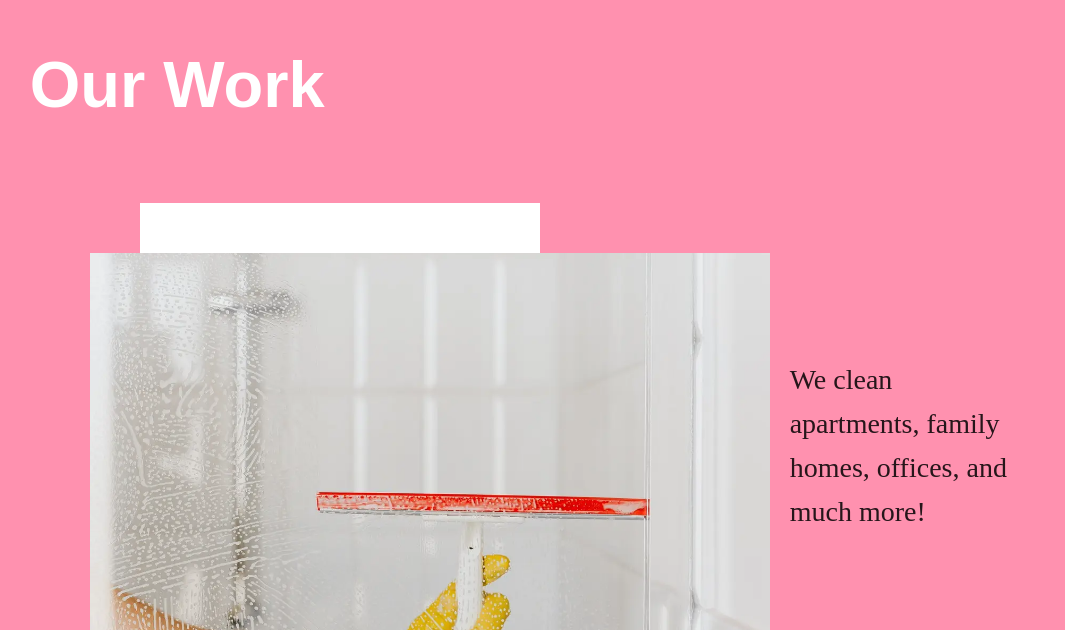
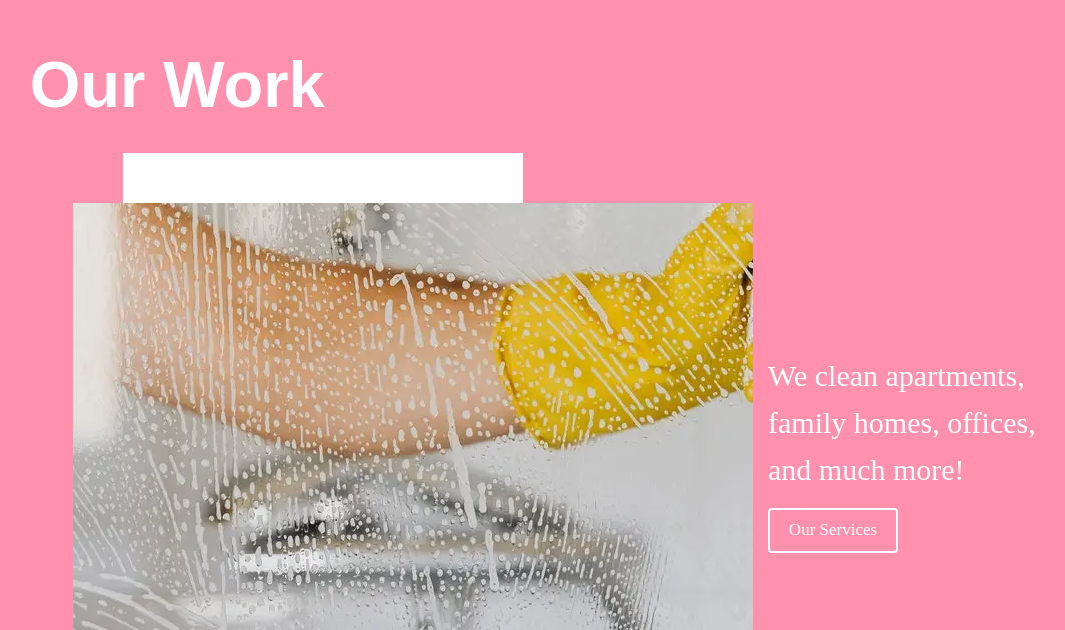
Before and after one commit to Carlos460/dd-sparkle-cleaning, a Next.js app: page / in a window 1280 px wide. Shown: the part 850-1480 px from the top of the page, without its empty margins (77-1142 px from the left). Built offline with nearby package versions, Linux system fonts and the light colour scheme; a web font is replaced by a local one.

Commit message:
Completed design implementation of the our work section

```diff
--- a/_includes/WorkCarousel/WorkCarousel.styles.ts
+++ b/_includes/WorkCarousel/WorkCarousel.styles.ts
@@ -3,7 +3,6 @@ import styled from 'styled-components';
 export const Conatiner = styled.div`
   position: relative;
   width: 680px;
-  margin-top: 100px;
 
   @media (max-width: 1000px) {
     width: 100%;
@@ -13,8 +12,8 @@ export const Conatiner = styled.div`
 export const WorkImage = styled.div`
   height: 500px;
   background-image: url('clean_glass.webp');
-  background-size: cover;
-  background-position: 0px -300px;
+  background-size: center;
+  background-position: 0px 700px;
   @media (max-width: 1000px) {
     height: 400px;
   }
--- a/_sections/WorkShowcase/index.tsx
+++ b/_sections/WorkShowcase/index.tsx
@@ -1,28 +1,28 @@
 import WorkCarousel from '@includes/WorkCarousel';
 import { Row, Col } from 'antd';
 
-import * as S from '@styles/Sparkle.styles';
+import * as Sparkle from '@styles/Sparkle.styles';
+import * as S from './styles';
 
 const WorkShowcase = () => {
   return (
     <>
       <Row justify="center">
         <Col xs={22} sm={18} lg={20} xxl={14}>
-          <S.Title textColor={`white`}>Our Work</S.Title>
-          <Row justify="center">
-            <Col>
-              <WorkCarousel />
-            </Col>
-            <Col xs={12} sm={12} lg={6}>
-              <div style={{ display: 'flex', height: '100%' }}>
-                <div style={{ margin: 'auto 20px' }}>
-                  <h1>
-                    We clean apartments, family homes, offices, and much more!
-                  </h1>
-                </div>
-              </div>
-            </Col>
-          </Row>
+          <Sparkle.Title textColor={`white`}>Our Work</Sparkle.Title>
+          <S.Container>
+            <S.ContentWrapper>
+              <S.LeftContent>
+                <WorkCarousel />
+              </S.LeftContent>
+              <S.RightContent>
+                <S.Text>
+                  We clean apartments, family homes, offices, and much more!
+                </S.Text>
+                <S.OutlinedButton>Our Services</S.OutlinedButton>
+              </S.RightContent>
+            </S.ContentWrapper>
+          </S.Container>
         </Col>
       </Row>
     </>
--- /dev/null
+++ b/_sections/WorkShowcase/styles.ts
@@ -0,0 +1,62 @@
+import styled from 'styled-components';
+
+export const Container = styled.div`
+  width: 100%;
+  display: flex;
+`;
+
+export const ContentWrapper = styled.div`
+  margin: 50px auto;
+  display: flex;
+  @media (max-width: 1000px) {
+    width: 100%;
+    margin: 0px;
+    flex-direction: column;
+  }
+`;
+
+export const LeftContent = styled.div``;
+
+export const RightContent = styled.div`
+  max-width: 300px;
+  margin: auto 0px;
+  padding: 0px 0px 0px 15px;
+
+  display: flex;
+  flex-direction: column;
+
+  @media (max-width: 1000px) {
+    max-width: 100%;
+    margin: 10px auto;
+    text-align: center;
+  }
+`;
+
+export const Text = styled.h2`
+  color: white;
+  font-size: 30px;
+`;
+
+export const OutlinedButton = styled.button`
+  height: 45px;
+  width: 130px;
+  font-size: 17px;
+
+  color: white;
+  background-color: transparent;
+  border: solid 2px white;
+  border-radius: 4px;
+  cursor: pointer;
+  transition: background-color 0.4s ease, color 0.4s ease;
+  &:hover {
+    background-color: white;
+    color: var(--primary);
+  }
+  &:active {
+    background-color: transparent;
+    color: white;
+  }
+  @media (max-width: 1000px) {
+    margin: 0px auto;
+  }
+`;
--- a/styles/Sparkle.styles.ts
+++ b/styles/Sparkle.styles.ts
@@ -5,9 +5,9 @@ interface ISectionProps {
 }
 
 export const Section = styled.div<ISectionProps>`
-  height: 100vh;
-  min-height: 725px;
+  min-height: 100vh;
   width: 100%;
+
   position: relative;
   overflow: hidden;
   background-color: ${(props) => props.backgroundColor || 'transparent'};
@@ -15,6 +15,8 @@ export const Section = styled.div<ISectionProps>`
 
 interface ITitleProps {
   textColor?: string;
+  textSize?: string;
+  lineHieght?: string;
 }
 
 export const Title = styled.h1<ITitleProps>`
```
